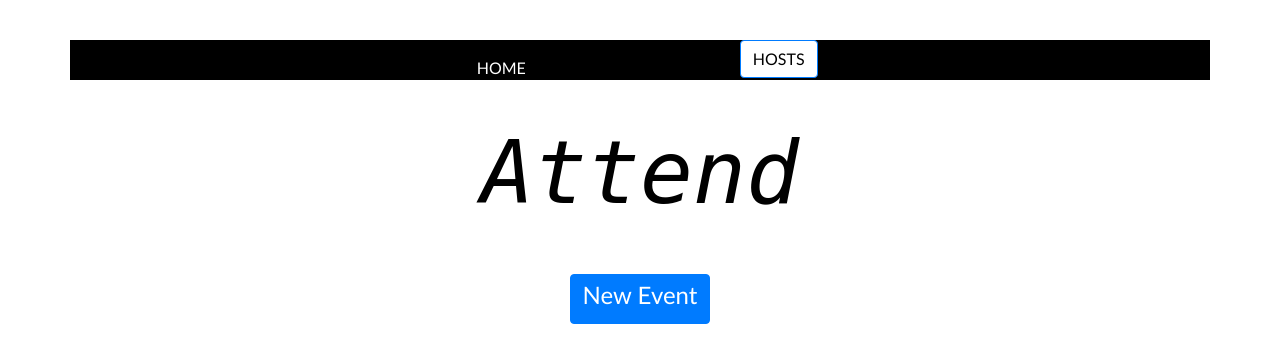
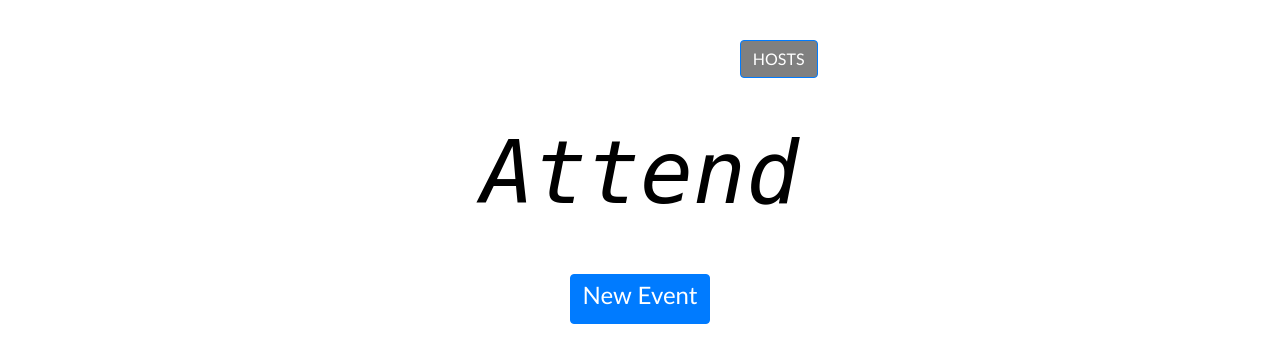
Before and after one commit to merobi-hub/attendance-tracker, a Flask app: page / in a window 1280 px wide. Shown: the top 363 px of the page. Run offline with Flask 2, Linux system fonts and the light colour scheme; data that the repository does not hold is empty; some libraries are stand-ins or nearby versions.

Commit message:
nav styling

```diff
--- a/attendance/static/css/main.css
+++ b/attendance/static/css/main.css
@@ -31,8 +31,8 @@ body {
 
 #nav-container {
     width: 100%;
-    color: white;
-    background-color: black;
+    color: black;
+    /* background-color: black; */
 }
 
 #nav-links {
@@ -48,8 +48,8 @@ body {
 .nav-div {
     width: 75%;
     margin: 0 auto;
-    height: 10vh;
-    /* margin-top: 5vh; */
+    /* height: 10vh; */
+    margin-top: 5vh;
 }
 
 #nav-link {
@@ -90,9 +90,9 @@ body {
 }
 
 #small-nav-link-hosts {
-    background-color: white;
+    background-color: gray;
     text-decoration: none;
-    color: black;
+    color: white;
 }
 
 
```
